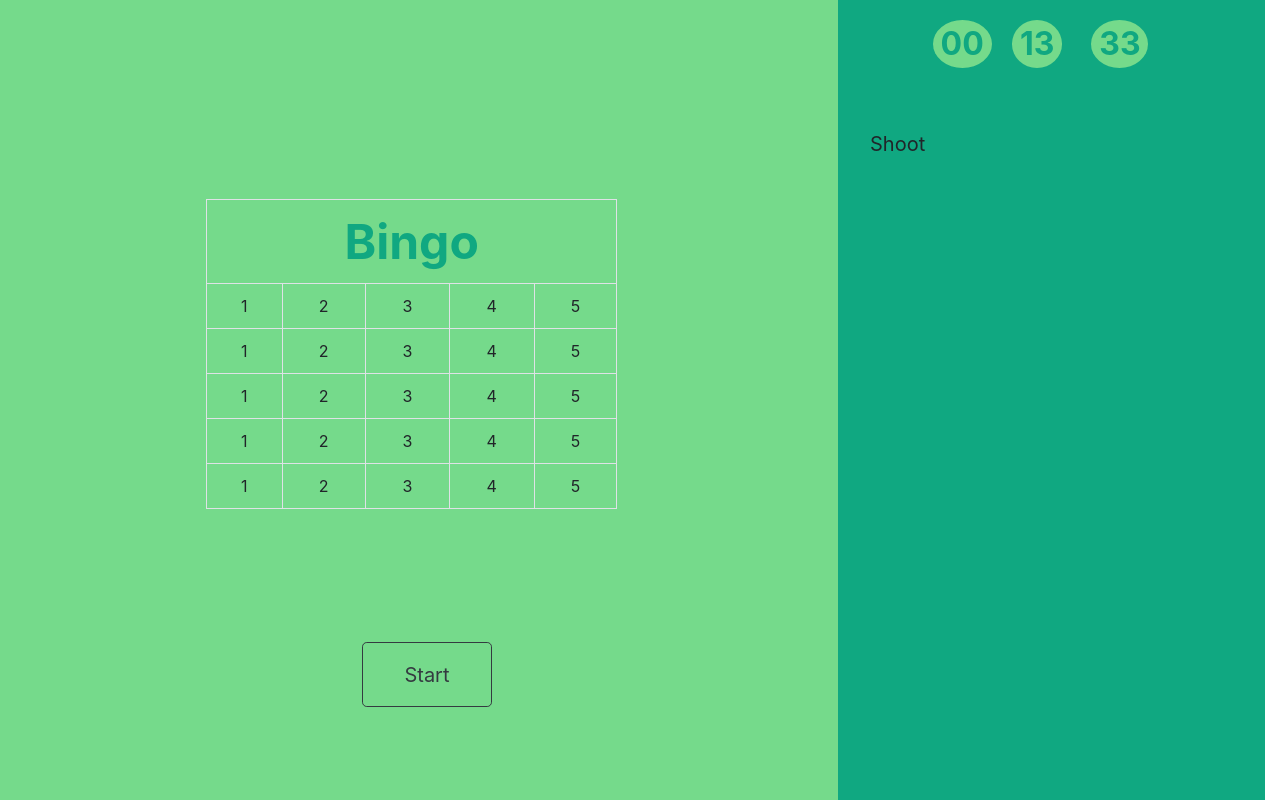
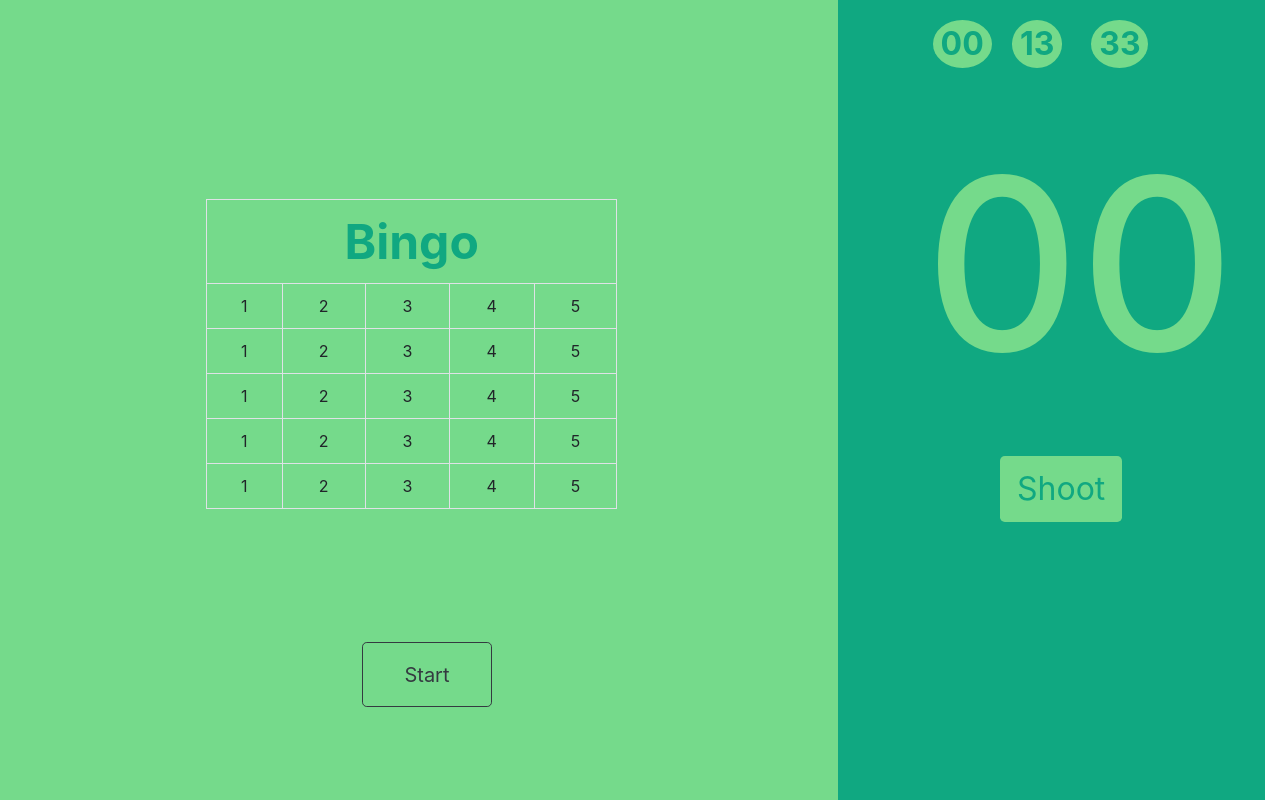
Before and after one commit to Gokul-ramalingam/Bingo, a plain HTML site: page bingo.html in a window 1280 px wide. Drawn offline with nearby package versions, Linux system fonts and the light colour scheme.

Commit message:
Updation in UI and UX

```diff
--- a/app.js
+++ b/app.js
@@ -1,4 +1,4 @@
-var storedCells = [];
+let storedCells = [];
 // Save references to some individual <td> nodes
 let tableElement = document.getElementById("tab");
 
@@ -35,6 +35,9 @@ Array.prototype.randomElement = function () {
     return this[Math.floor(Math.random() * storedCells.length)]
 }
 
+
+
+
 $("#shootButton").click(function(){
     console.log(storedCells.randomElement());
 })
--- a/bingo.html
+++ b/bingo.html
@@ -57,6 +57,7 @@
              <b id="seconds">13</b>
              <b id="milliSeconds">33</b>
            </div>
+           <h1 id="randomNumber">00</h1>
            <button id="shootButton" type="button" class="btn btn-lg">Shoot</button>
           </div>
        </div>
--- a/style.css
+++ b/style.css
@@ -104,9 +104,22 @@ th{
 }
 
 #shootButton{
+  background-color: #75DA8B;
+  color: #10A881;
+  margin-top: 10%;
+  font-size: 2em;
   animation: wiggle .5s infinite;
   transform: translateY(5px);
+  margin-left: 37%;
 }
+
+#randomNumber{
+color: #75DA8B;
+font-size: 15em;
+margin-left: 18%;
+}
+
+
 #shootButton:hover{
   animation: shadow-pulse 1s infinite;
 }
```
